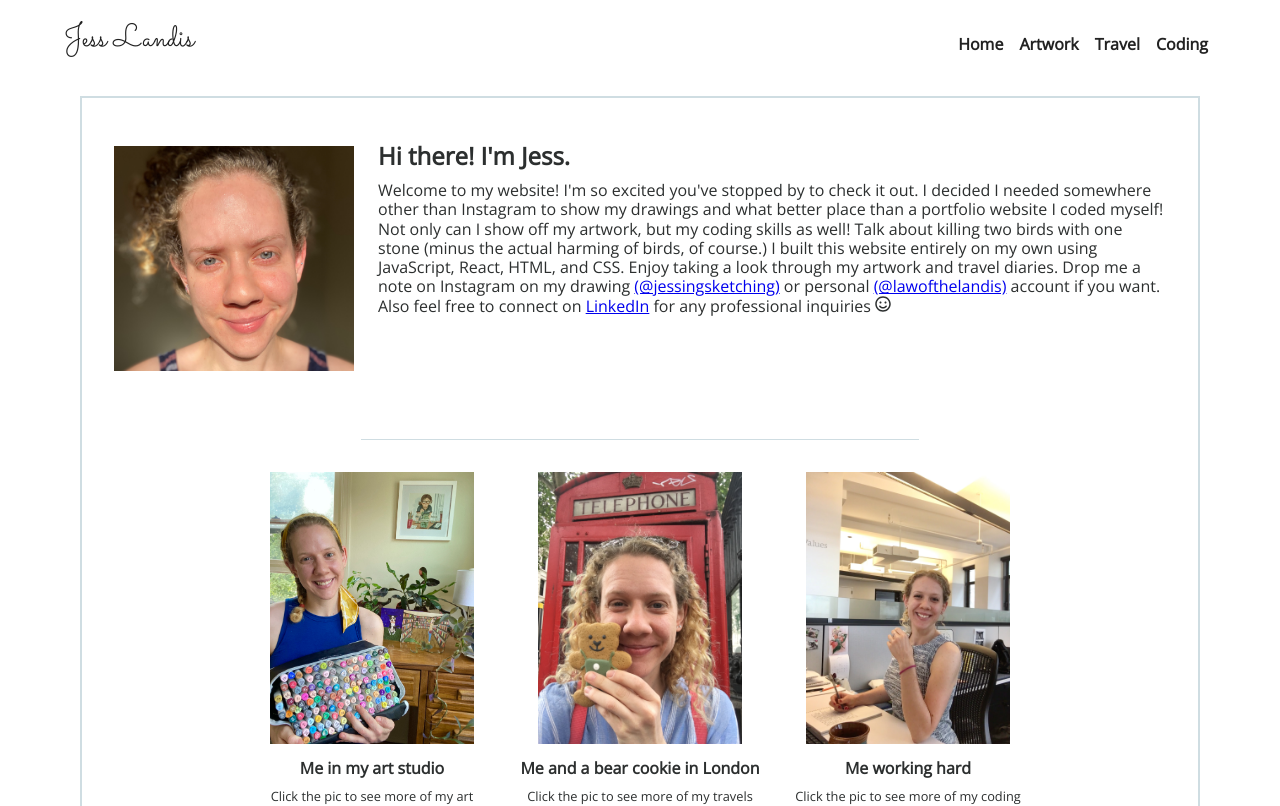
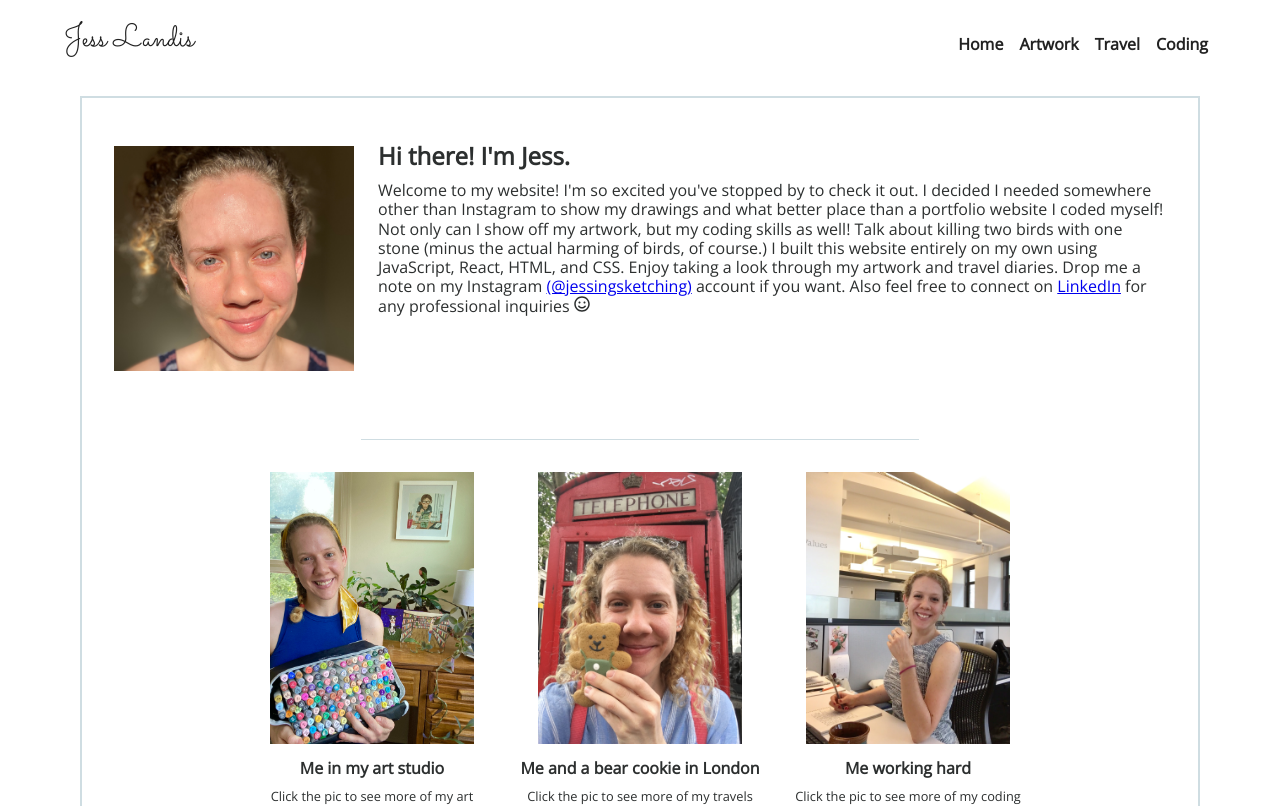
Before and after one commit to jessicalandis/jess_website, a React (Create React App) app: page / in a window 1280 px wide. Shown: the top 806 px of the page. Built offline with nearby package versions, Linux system fonts and the light colour scheme.

Commit message:
removed personal pafe

```diff
--- a/src/pages/Home.js
+++ b/src/pages/Home.js
@@ -22,20 +22,13 @@ export default class Home extends Component {
               as well! Talk about killing two birds with one stone (minus the
               actual harming of birds, of course.) I built this website entirely
               on my own using JavaScript, React, HTML, and CSS. Enjoy taking a
-              look through my artwork and travel diaries. Drop me a note on
-              Instagram on my drawing{" "}
+              look through my artwork and travel diaries. Drop me a note on my
+              Instagram{" "}
               <a
                 href="https://www.instagram.com/jessingsketching"
                 target="_blank"
               >
                 (@jessingsketching)
-              </a>{" "}
-              or personal{" "}
-              <a
-                href="https://www.instagram.com/lawofthelandis"
-                target="_blank"
-              >
-                (@lawofthelandis)
               </a>{" "}
               account if you want. Also feel free to connect on {""}
               <a
```
